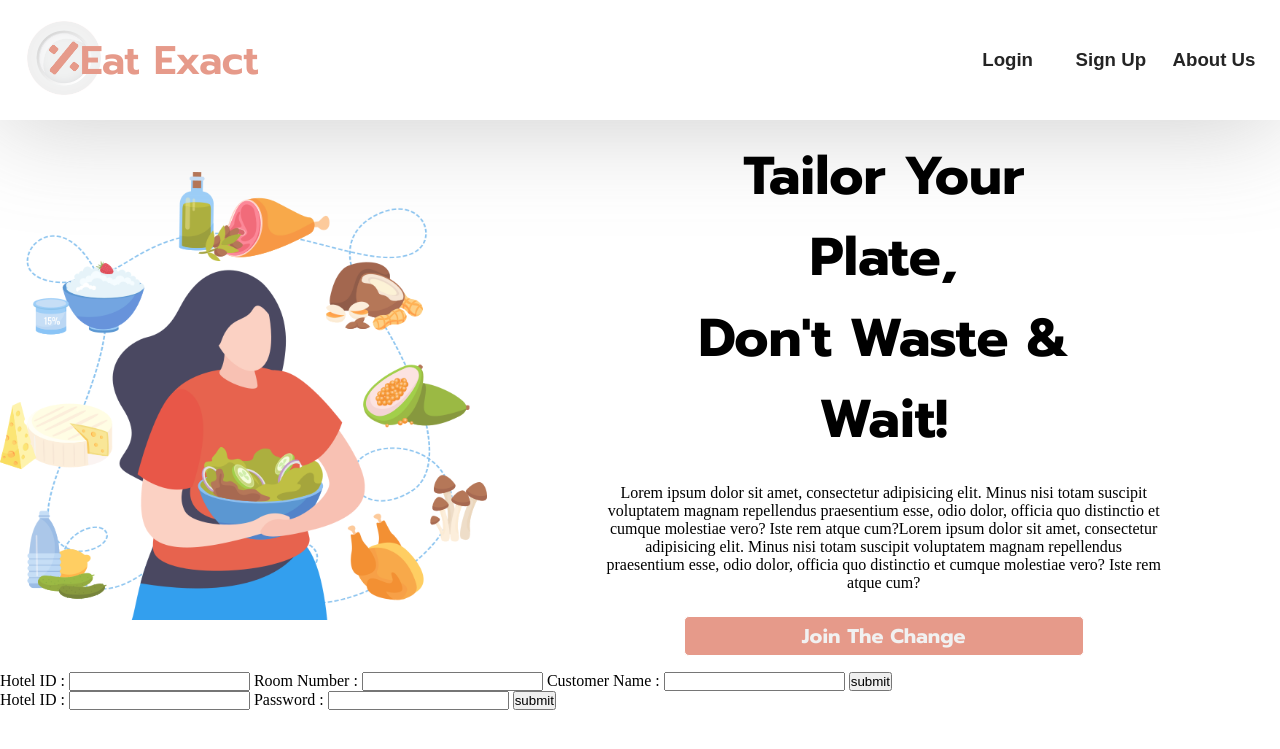
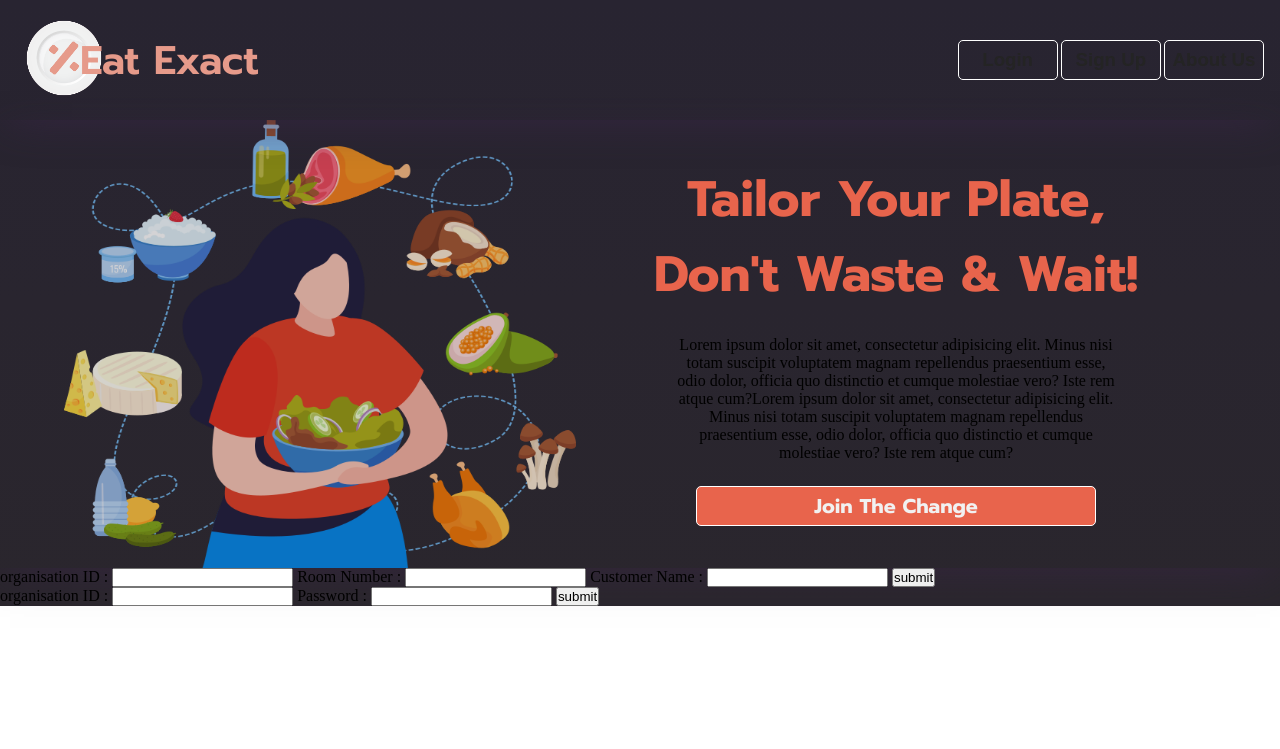
Before and after one commit to Ekuspreet/Eat-Exact, a Flask app: page /login/ in a window 1280 px wide. Shown: the top 749 px of the page. Run offline with Flask 3, Linux system fonts and the light colour scheme; parts of the project's set-up code (start-up, migrations or seed data) failed here and were passed over; some web fonts are replaced.

Commit message:
Login page design

```diff
--- a/src/main.py
+++ b/src/main.py
@@ -16,12 +16,14 @@ class Customer(db.Model):
     organisation_id = db.Column(db.String(100),nullable=False)
     room_number = db.Column(db.String(100),nullable=False)
     name = db.Column(db.String(100),nullable=False)
+    accepted = db.Column(db.Boolean,nullable=False)
 
-    def __init__(self,customer_id,organisation_id,room_number,name):
+    def __init__(self,customer_id,organisation_id,room_number,name,accepted):
         self.customer_id = customer_id
         self.organisation_id = organisation_id
         self.room_number = room_number
         self.name = name
+        self.accepted = accepted
 
 class Manager(db.Model):
     __tablename__ = 'managers'
@@ -46,11 +48,11 @@ class Order(db.Model):
 class Item(db.Model):
     __tablename__ = 'items'
     item_id = db.Column(db.String(100),unique=True,primary_key=True,nullable=False)
-    item_source = db.column(db.String(100),nullable=False)
+    item_source = db.Column(db.String(100),nullable=False)
     item_name = db.Column(db.String(100),nullable=False)
     item_type = db.Column(db.String(10),nullable=False)
     item_image = db.Column(db.String(50),nullable=True)
-    item_price = db.column(db.Float, nullable=False)
+    item_price = db.Column(db.Float, nullable=False)
 
     def __init__(self,item_id,item_source,item_name,item_type,item_image,item_price):
         self.item_id = item_id
@@ -65,16 +67,19 @@ def register():
     #register page
     if request.method == "POST":
         print("=> Posted registeration form")
-        organisation_id = request.form["hotel_id"]
+        organisation_id = request.form["organisation_id"]
+        organisation_name = request.form['organisation_name']
+        organisation_order_limit = request.form['organisation_order_limit']
         password = request.form["password"]
         confirm_password = request.form["confirm_password"]
         if password != confirm_password:
             return render_template('register.html')
-        mngr = Manager(organisation_id,password)
+        mngr = Manager(organisation_id,organisation_name,organisation_order_limit,password)
         db.session.add(mngr)
         db.session.commit()
         return redirect(url_for('login'))
     return render_template('register.html')
+
 
 @app.route('/login/',methods=["GET","POST"])
 def login():
@@ -84,12 +89,17 @@ def login():
         form = request.form["form_id"]
         if form == 'customer':
             name = request.form["customer_name"]
-            organisation_id = request.form["hotel_id"]
+            organisation_id = request.form["organisation_id"]
             room_number = request.form["room_number"]
             customer_id = organisation_id + room_number
             cstmr = Customer.query.filter_by(customer_id=customer_id).first()
             if not cstmr:
-                #TODO request permission from manager
+                cstmr = Customer(customer_id,organisation_id,room_number,name,False)
+                db.session.add(cstmr)
+                db.session.commit()
+                return render_template("login.html")
+            if cstmr.accepted == False:
+                print("NOT WELCOME")
                 return render_template("login.html")
             if cstmr.name != name:
                 return render_template("login.html")
@@ -97,7 +107,7 @@ def login():
             session['type'] = 'customer'
             return redirect(url_for('customer_dashboard'))
         elif form == "manager":
-            organisation_id = request.form["hotel_id"]
+            organisation_id = request.form["organisation_id"]
             password = request.form["password"]
             mngr = Manager.query.filter_by(organisation_id=organisation_id).first()
             if not mngr:
--- a/src/static/set_defaults.css
+++ b/src/static/set_defaults.css
@@ -15,9 +15,10 @@ html{
     --primaryFade : #fdccc3a1;
     --black : #242424;
     --white : #f1f1f1;
-    --downShadow : 0px 5px 100px rgba(119, 119, 119, 0.355);
+    --downShadow : 0 10px 40px -10px rgba(58, 38, 70, 0.694);
     --secondaryFont : 'Alef',sans-serif;
     --primaryFont : 'Prompt',sans-serif;
+    --alert : #e8644c;
 }
 button{
     border: none;
--- a/src/static/style_login.css
+++ b/src/static/style_login.css
@@ -1,14 +1,17 @@
 
-
+body{
+    background-image: linear-gradient(rgb(40, 36, 49),rgb(42, 38, 45));
+}
 .container{
     display: flex;
     flex-direction: column;
-    gap: 1em;
+
 }
 
 
 /*Setting Up The NavBar Of Landing Page*/
 .navbar{
+    z-index: 2;
     /* background-color: orange; */
     /* position: sticky; */
     height: 7.5em;
@@ -81,24 +84,28 @@
 /* NavBar Completes Here :)
 */
 .poster{
+
     display: flex;
     justify-content: center;
     align-items: center;
-    gap: -100px;
-    width: 100vw;
+    box-shadow: var(--downShadow);
+
 
 }
 
 .poster img{
+    width: 40%;
+    min-width: 20em;
     height: 35vw;
-    min-height: 25em;
+    min-height: 20em;
     opacity: 0.8;
 }
 .poster .text{
+    width:50%;
     display: flex;
     flex-direction:column;
     align-items: center;
-    width: 800vw;
+
 }
 .poster p{
     width: 70%;
@@ -108,11 +115,12 @@
 }
 .poster tagline{
     font-family: var(--primaryFont);
-    width: 50%;
-    font-size: 40pt;
+
+    font-size: calc(4vw - 0.1vmax);
     font-weight: 800;
     line-height: -10px;
     text-align: center;
+    color: var(--alert);
 }
 
 .poster button{
@@ -123,7 +131,7 @@
     transition: border 0.25s cubic-bezier(.66,.39,.21,.67);
     text-decoration: none;
 
-    background-color: var(--primaryColor);
+    background-color: var(--alert);
     color: var(--white);
     font-family: var(--primaryFont);
     font-size: 15pt;
--- a/src/templates/login.html
+++ b/src/templates/login.html
@@ -19,7 +19,7 @@
 		</div>
 		<div class="nav-btn">
 			<button><a href="#">Login </a></button>
-			<button><a href="#">Sign Up </a></button>
+			<button><a href="{{ url_for('register') }}">Sign Up </a></button>
 			<button><a href="#">About Us </a></button>
 
 		</div>
@@ -32,12 +32,14 @@
 		<button>Join The Change</button>
 	    </div>
 	</section>
+
+
 	<section class="login-forms">
 
 		<form action="#" method="post" id="customer_login">
 			<input type="hidden" name="form_id" value="customer">
-			<label for="hotel_id">Hotel ID :</label>
-			<input type="text" id="input_hotel_id" name="hotel_id">
+			<label for="organisation_id">organisation ID :</label>
+			<input type="text" id="input_organisation_id" name="organisation_id">
 			<label for="room_number">Room Number :</label>
 			<input type="text" id="input_room_number" name="room_number">
 			<label for="customer_name">Customer Name :</label>
@@ -47,8 +49,8 @@
 
 		<form action="#" method="post" id="manager_login">
 			<input type="hidden" name="form_id" value="manager">
-			<label for="hotel_id">Hotel ID :</label>
-			<input type="text" id="input_hotel_id" name="hotel_id">
+			<label for="organisation_id">organisation ID :</label>
+			<input type="text" id="input_organisation_id" name="organisation_id">
 			<label for="password">Password :</label>
 			<input type="password" id="input_password" name="password">
 			<input type="submit" value="submit">
```
Also changed, not shown: src/templates/manager_dashboard.html (added, +18 -0 lines), src/templates/register.html (+6 -2 lines), src/static/style_manager_dashboard.css (added).
